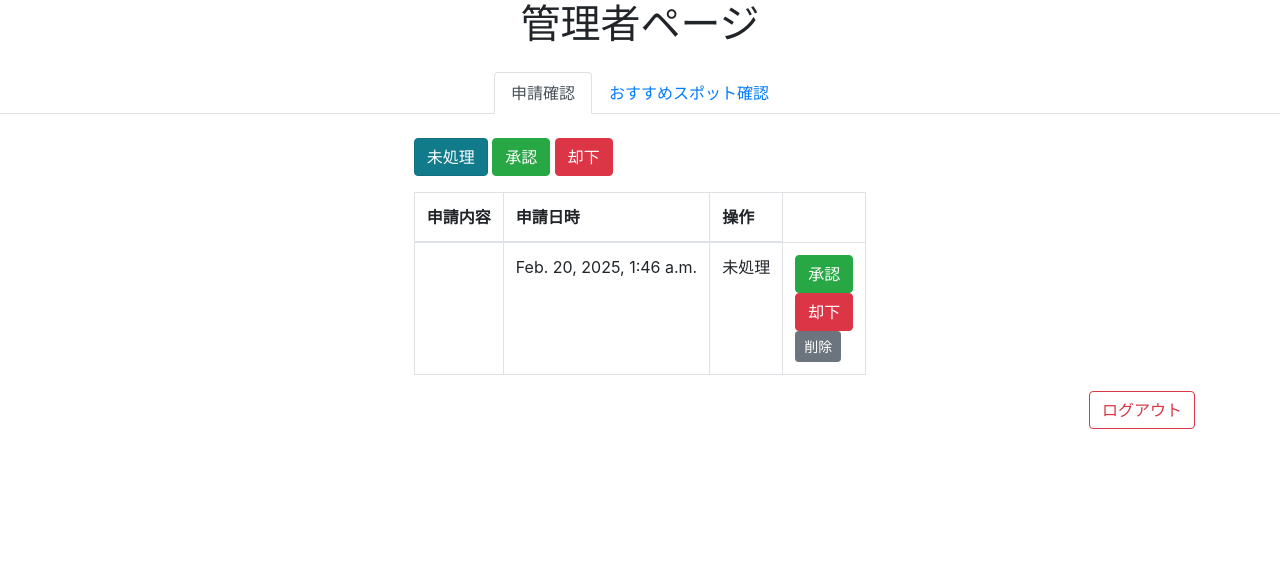
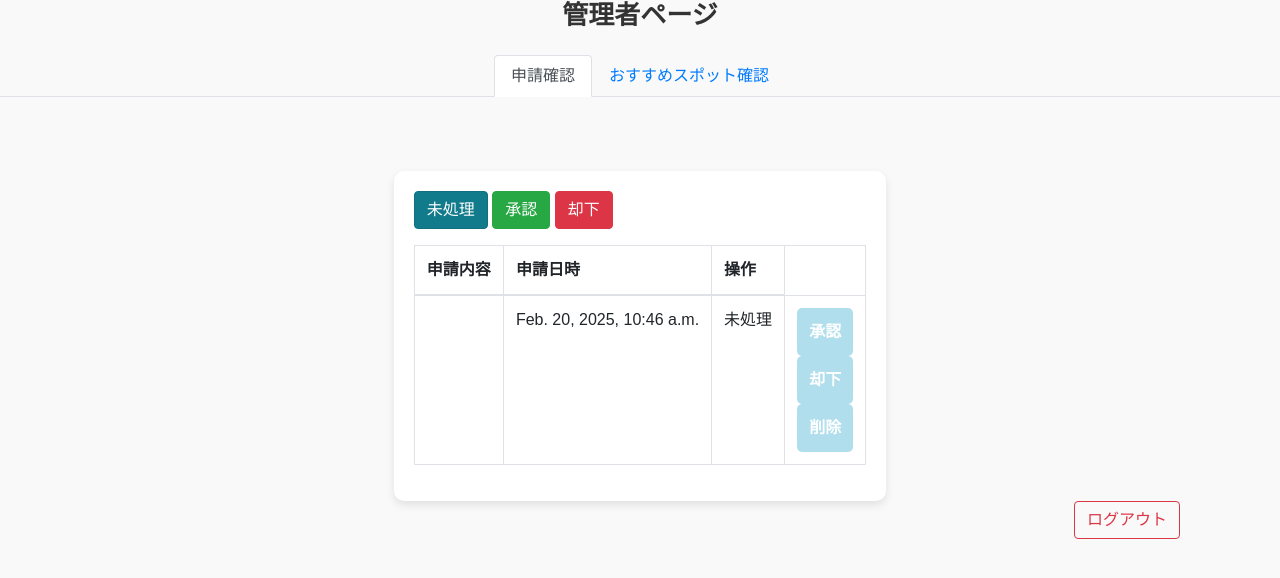
Before and after one commit to yamashita3303/NoteTrip, a Django app: page /dashboard/ in a window 1280 px wide. Shown: the top 578 px of the page. Run offline with Django 4.2, Linux system fonts and the light colour scheme; a user stored in the database is signed in; data comes from the database, SQL or seed files in the repository; both versions use the stored data as it was after the commit; data that the repository does not hold is empty; some libraries are stand-ins or nearby versions.

Commit message:
おすすめスポット　カテゴリ追加＆日本時間

```diff
--- a/NoteTrip/settings.py
+++ b/NoteTrip/settings.py
@@ -108,7 +108,7 @@ AUTH_PASSWORD_VALIDATORS = [
 
 LANGUAGE_CODE = 'en-us'
 
-TIME_ZONE = 'UTC'
+TIME_ZONE = 'Asia/Tokyo'
 
 USE_I18N = True
 
--- a/app/models.py
+++ b/app/models.py
@@ -79,10 +79,17 @@ class Application(models.Model):
 
 class Spot(models.Model):
     CATEGORY_CHOICES = [
-        ('観光地', '観光地'),
-        ('レストラン', 'レストラン'),
-        ('カフェ', 'カフェ'),
-        ('自然スポット', '自然スポット'),
+        ('自然・アウトドア', '自然・アウトドア'),
+        ('歴史・文化', '歴史・文化'),
+        ('グルメ', 'グルメ'),
+        ('エンタメ・レジャー', 'エンタメ・レジャー'),
+        ('ショッピング','ショッピング'),
+        ('リラックス・癒し','リラックス・癒し'),
+        ('夜景・デートスポット','夜景・デートスポット'),
+        ('ファミリー・子ども向け','ファミリー・子ども向け'),
+        ('ドライブ・交通','ドライブ・交通'),
+        ('珍スポット・マニア向け','珍スポット・マニア向け'),
+        ('その他','その他'),
     ]
     user = models.ForeignKey(CustomUser, on_delete=models.CASCADE, default=None)
     name = models.CharField(max_length=100, verbose_name="スポット名")
--- a/app/templates/app/dashboard.html
+++ b/app/templates/app/dashboard.html
@@ -5,6 +5,101 @@
   <meta name="viewport" content="width=device-width, initial-scale=1.0">
   <title>管理者ダッシュボード</title>
   <link href="https://stackpath.bootstrapcdn.com/bootstrap/4.5.2/css/bootstrap.min.css" rel="stylesheet">
+  {% block extra_styles %}
+  <style>
+    body {
+      font-family: 'Arial', sans-serif;
+      background-color: #f9f9f9;
+      margin: 0;
+      padding: 0;
+    }
+
+    h1 {
+      margin-bottom: 20px;
+      font-size: 26px;
+      color: #333;
+      text-align: center;
+      font-weight: bold;
+    }
+
+    .container {
+      padding: 30px;
+    }
+
+    .nav-tabs {
+      margin-bottom: 20px;
+    }
+
+    .tab-content {
+      background-color: #ffffff;
+      padding: 20px;
+      border-radius: 10px;
+      box-shadow: 0 4px 8px rgba(0, 0, 0, 0.1);
+    }
+
+    .form-group {
+      margin-bottom: 15px;
+    }
+
+    .form-group label {
+      font-weight: bold;
+      margin-bottom: 5px;
+      display: block;
+      color: #333;
+      font-size: 14px;
+    }
+
+    .form-group input,
+    .form-group textarea {
+      width: 100%;
+      padding: 12px;
+      border: 1px solid #ced4da;
+      border-radius: 5px;
+      font-size: 14px;
+      transition: border-color 0.3s ease-in-out, box-shadow 0.3s ease-in-out;
+      background-color: #fdfdfd;
+    }
+
+    .form-group input:focus,
+    .form-group textarea:focus {
+      border-color: #b0deec;
+      outline: none;
+      box-shadow: 0 0 8px rgba(0, 123, 255, 0.2);
+    }
+
+    .alert {
+      color: #D8000C;
+      background-color: #FFD2D2;
+      padding: 10px;
+      border-radius: 5px;
+      margin-bottom: 20px;
+      text-align: center;
+      font-size: 14px;
+    }
+
+    button[type="submit"] {
+      width: 100%;
+      padding: 12px;
+      background-color: #b0deec;
+      color: #ffffff;
+      border: none;
+      border-radius: 5px;
+      font-size: 16px;
+      font-weight: bold;
+      cursor: pointer;
+      transition: background-color 0.3s ease, transform 0.2s ease;
+    }
+
+    button[type="submit"]:hover {
+      background-color: #707070;
+      transform: translateY(-2px);
+    }
+
+    button[type="submit"]:active {
+      transform: translateY(0);
+    }
+  </style>
+  {% endblock %}
 </head>
 <body>
   <h1 class="text-center mb-4">管理者ページ</h1>
@@ -35,7 +130,6 @@
       <div class="tab-content mt-4" id="dashboardTabsContent">
         <!-- 申請確認タブのコンテンツ -->
         <div class="tab-pane fade show active" id="requests" role="tabpanel" aria-labelledby="requests-tab">
-          <!-- ステータスフィルタリング -->
           <div class="mb-3">
             <a href="{% url 'dashboard' %}?status=pending" class="btn btn-info {% if status_filter == 'pending' %}active{% endif %}">未処理</a>
             <a href="{% url 'dashboard' %}?status=approved" class="btn btn-success {% if status_filter == 'approved' %}active{% endif %}">承認</a>
@@ -65,25 +159,19 @@
                 </td>
                 <td>
                   {% if application.status == 'pending' %}
-                    <!-- 承認ボタン -->
                     <form method="POST" action="{% url 'approve_application' application.id %}">
                       {% csrf_token %}
                       <button type="submit" class="btn btn-success">承認</button>
                     </form>
-
-                    <!-- 却下ボタン -->
                     <form method="POST" action="{% url 'reject_application' application.id %}">
                       {% csrf_token %}
                       <button type="submit" class="btn btn-danger">却下</button>
                     </form>
-
-                    <!-- 削除ボタン -->
                     <form method="POST" action="{% url 'delete_application' application.id %}" style="display:inline;">
                       {% csrf_token %}
                       <button type="submit" class="btn btn-secondary btn-sm">削除</button>
                     </form>
                   {% else %}
-                    <!-- 承認済みまたは却下済みの申請では操作を無効化 -->
                     <span class="text-muted">操作不可</span>
                   {% endif %}
                 </td>
@@ -101,7 +189,7 @@
                 <th>スポット名</th>
                 <th>詳細</th>
                 <th>評価</th>
-                <th>操作</th>  <!-- 削除ボタン用の列を追加 -->
+                <th>操作</th>
               </tr>
             </thead>
             <tbody>
@@ -111,7 +199,6 @@
                 <td>{{ spot.description }}</td>
                 <td>{{ spot.rating }}</td>
                 <td>
-                  <!-- 削除ボタン -->
                   <form method="POST" action="{% url 'delete_spot' spot.id %}" style="display:inline;">
                     {% csrf_token %}
                     <button type="submit" class="btn btn-danger btn-sm">削除</button>
@@ -129,7 +216,6 @@
       </div>
     </div>
 
-    <!-- ログアウトボタン -->
     <a href="{% url 'logout' %}" class="btn btn-outline-danger float-right">ログアウト</a>
   </div>
 
--- a/app/views.py
+++ b/app/views.py
@@ -240,7 +240,6 @@ def application_completeView(request):
     print("申請完了ビューが呼ばれました")
     return render(request, 'app/application_complete.html')  # 申請完了テンプレートを表示
 
-# ダッシュボードビュー
 def dashboardView(request):
     if not request.user.is_staff:
         return redirect('home')  # 管理者以外はホームにリダイレクト
@@ -249,13 +248,16 @@ def dashboardView(request):
     status_filter = request.GET.get('status', 'pending')  # URLのクエリパラメータから状態を取得
     tab = request.GET.get('tab', 'requests')  # タブの状態を取得
 
-    # 状態に基づいてフィルタリング
-    if status_filter == 'approved':
-        applications = Application.objects.filter(status=Application.APPROVED)
-    elif status_filter == 'rejected':
-        applications = Application.objects.filter(status=Application.REJECTED)
+    # 管理者の場合は全申請を取得、ユーザーの場合は自身の申請のみ取得
+    if request.user.is_staff:
+        if status_filter == 'approved':
+            applications = Application.objects.filter(status=Application.APPROVED)
+        elif status_filter == 'rejected':
+            applications = Application.objects.filter(status=Application.REJECTED)
+        else:
+            applications = Application.objects.filter(status=Application.PENDING)
     else:
-        applications = Application.objects.filter(status=Application.PENDING)
+        applications = Application.objects.filter(user=request.user)  # ユーザー自身の申請のみ表示
 
     return render(request, 'app/dashboard.html', {'applications': applications, 'spots': spots, 'status_filter': status_filter, 'tab': tab})
 
```
Also changed, not shown: db.sqlite3. Lines whose indentation alone changed are shown as unchanged.
